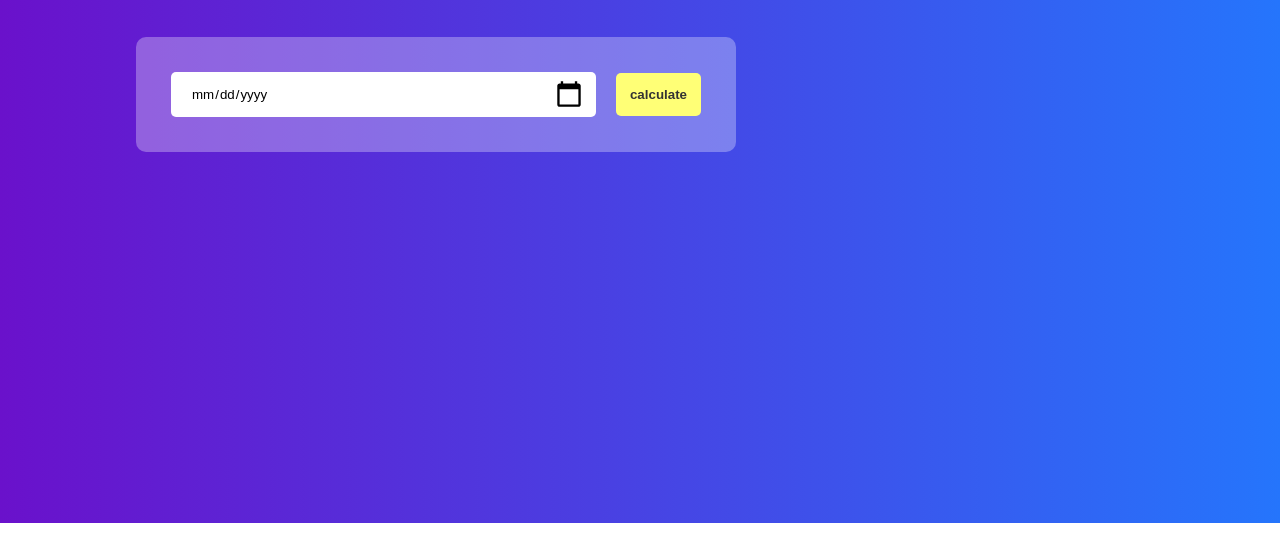
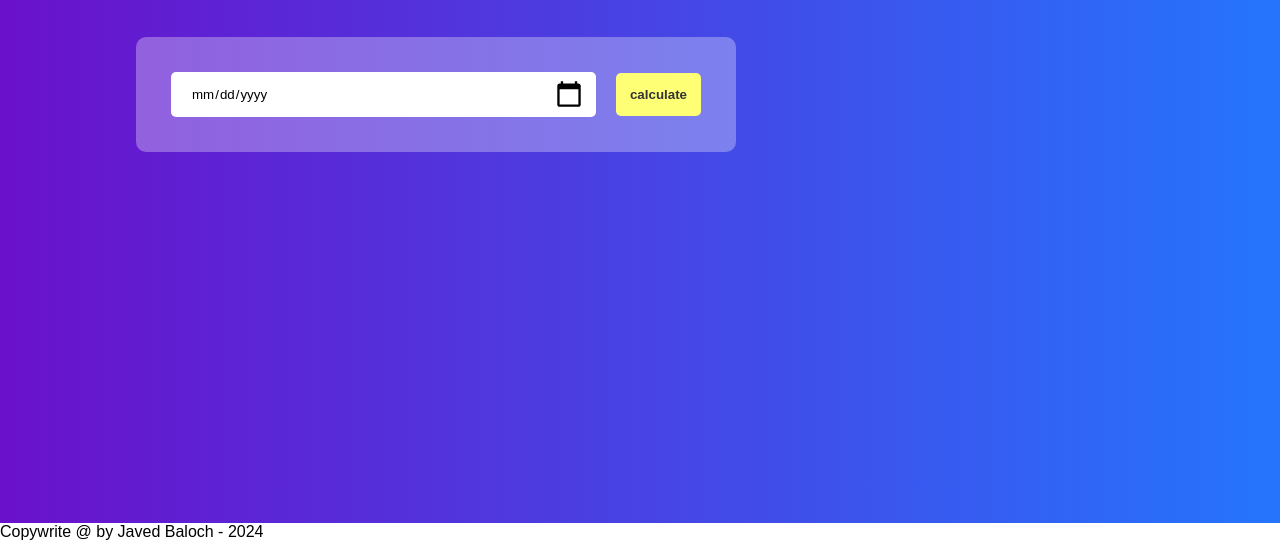
Before and after one commit to javedbaloch123/age-calculator.com, a plain HTML site: page index.html in a window 1280 px wide. Shown: the part 277-818 px from the top of the page. Drawn offline with Linux system fonts and the light colour scheme.

Commit message:
Update index.html

```diff
--- a/index.html
+++ b/index.html
@@ -17,6 +17,8 @@
             <p id="result"></p>
         </div>
     </div>
+            <p>Copywrite @ by Javed Baloch - 2024</p>
+
     <script src="script.js"></script>
 </body>
 </html>
```
